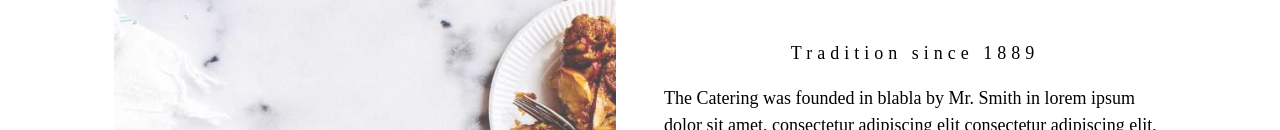
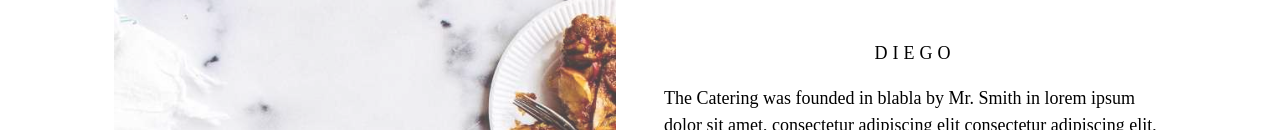
Before and after one commit to DiegoRNL/mywebsite, a plain HTML site: page index.html in a window 1280 px wide. Shown: the part 783-913 px from the top of the page. Drawn offline with nearby package versions, Linux system fonts and the light colour scheme.

Commit message:
Alterei a data de fundação pelo meu nome.

```diff
--- a/index.html
+++ b/index.html
@@ -47,7 +47,7 @@
 
     <div class="w3-col m6 w3-padding-large">
       <h1 class="w3-center">About Catering</h1><br>
-      <h5 class="w3-center">Tradition since 1889</h5>
+      <h5 class="w3-center">DIEGO</h5>
       <p class="w3-large">The Catering was founded in blabla by Mr. Smith in lorem ipsum dolor sit amet, consectetur adipiscing elit consectetur adipiscing elit, sed do eiusmod tempor incididunt ut labore et dolore magna aliqua. Ut enim ad minim veniam, quis nostrud exercitation ullamco laboris nisi ut aliquip ex ea commodo consequat. Duis aute iruredolor in reprehenderit in voluptate velit esse cillum dolore eu fugiat nulla pariatur.We only use <span class="w3-tag w3-light-grey">seasonal</span> ingredients.</p>
       <p class="w3-large w3-text-grey w3-hide-medium">Excepteur sint occaecat cupidatat non proident, sunt in culpa qui officia deserunt mollit anim id est laborum consectetur adipiscing elit, sed do eiusmod temporincididunt ut labore et dolore magna aliqua. Ut enim ad minim veniam, quis nostrud exercitation ullamco laboris nisi ut aliquip ex ea commodo consequat.</p>
     </div>
```
